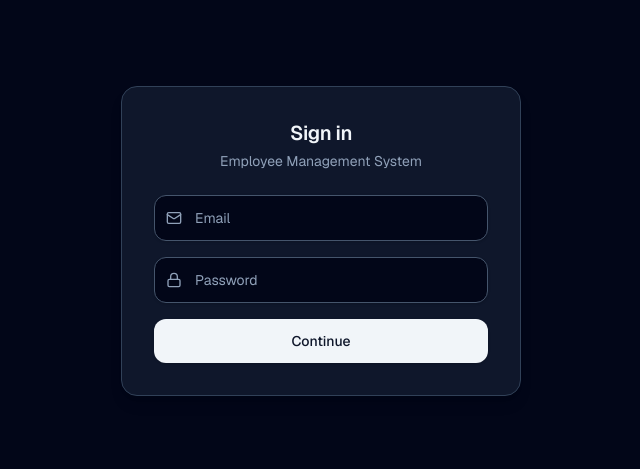
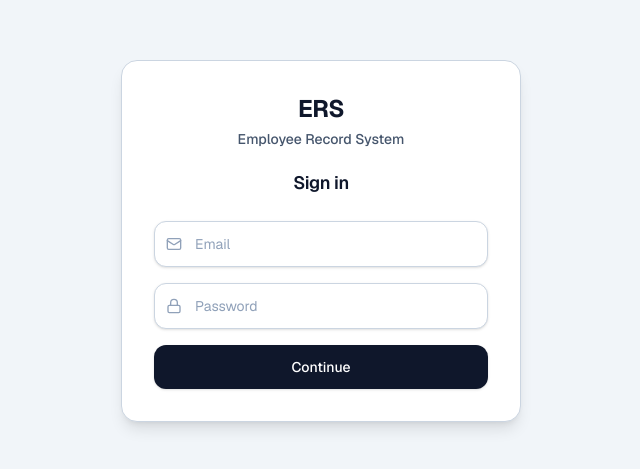
Before and after one commit to shaposh-coder/My-Employe-record-UP, a Next.js app: page /login in a window 1280 px wide. Shown: the part 159-628 px from the top of the page, without its empty margins (319-959 px from the left). Built offline with nearby package versions, Linux system fonts and the light colour scheme.

Commit message:
Light Theme Border Set

```diff
--- a/components/auth/login-form.tsx
+++ b/components/auth/login-form.tsx
@@ -58,12 +58,15 @@ export function LoginForm() {
   return (
     <div className="w-full max-w-[400px] rounded-2xl border border-slate-200/90 bg-white p-8 shadow-lg dark:border-slate-700 dark:bg-slate-900">
       <div className="mb-6 text-center">
-        <h1 className="text-xl font-semibold tracking-tight text-slate-900 dark:text-slate-100">
+        <p className="text-2xl font-bold tracking-tight text-slate-900 dark:text-slate-100">
+          ERS
+        </p>
+        <p className="mt-1 text-sm font-medium text-slate-600 dark:text-slate-400">
+          Employee Record System
+        </p>
+        <h1 className="mt-5 text-lg font-semibold tracking-tight text-slate-900 dark:text-slate-100">
           Sign in
         </h1>
-        <p className="mt-1 text-sm text-slate-600 dark:text-slate-400">
-          Employee Management System
-        </p>
       </div>
 
       {accessDenied ? (
--- a/components/dashboard/sidebar.tsx
+++ b/components/dashboard/sidebar.tsx
@@ -1,6 +1,5 @@
 "use client";
 
-import Image from "next/image";
 import Link from "next/link";
 import { usePathname } from "next/navigation";
 import { memo, useMemo } from "react";
@@ -13,8 +12,6 @@ import {
   Database,
 } from "lucide-react";
 import { ThemeToggle } from "@/src/components/ThemeToggle";
-import darkLogo from "@/logo/Dark Logo .png";
-import lightLogo from "@/logo/Light Logo.png";
 
 const nav: {
   href: string;
@@ -72,28 +69,15 @@ function SidebarComponent({ mobileOpen, onNavigate }: SidebarProps) {
         <Link
           href="/dashboard"
           onClick={onNavigate}
-          className="flex min-h-[3.75rem] min-w-0 items-center outline-none ring-offset-2 focus-visible:ring-2 focus-visible:ring-slate-400 dark:ring-offset-slate-950 dark:focus-visible:ring-slate-500"
+          className="flex min-h-[3.75rem] min-w-0 flex-col justify-center gap-0.5 outline-none ring-offset-2 focus-visible:ring-2 focus-visible:ring-slate-400 dark:ring-offset-slate-950 dark:focus-visible:ring-slate-500"
         >
-          <span className="sr-only">Dashboard</span>
-          <Image
-            src={lightLogo}
-            alt="ShaPosh"
-            width={lightLogo.width}
-            height={lightLogo.height}
-            priority
-            className="h-16 w-full max-w-[min(100%,14rem)] object-contain object-left dark:hidden sm:h-[4.5rem]"
-            sizes="(max-width: 768px) 220px, 240px"
-          />
-          <Image
-            src={darkLogo}
-            alt=""
-            width={darkLogo.width}
-            height={darkLogo.height}
-            priority
-            aria-hidden
-            className="hidden h-16 w-full max-w-[min(100%,14rem)] object-contain object-left dark:block sm:h-[4.5rem]"
-            sizes="(max-width: 768px) 220px, 240px"
-          />
+          <span className="text-2xl font-bold tracking-tight text-slate-900 dark:text-slate-100 sm:text-[1.65rem]">
+            ERS
+          </span>
+          <span className="text-[0.7rem] font-medium leading-snug text-slate-600 dark:text-slate-400 sm:text-xs">
+            Employee Record System
+          </span>
+          <span className="sr-only"> — go to dashboard</span>
         </Link>
       </div>
 
--- a/components/dashboard/topbar.tsx
+++ b/components/dashboard/topbar.tsx
@@ -8,7 +8,7 @@ import { useTopbarEndSlot } from "./topbar-slot-context";
 
 const titles: Record<string, string> = {
   "/dashboard": "Dashboard",
-  "/employees": "Employee Management",
+  "/employees": "Employees",
   "/employees/new": "Add employee",
   "/profile": "Profile",
   "/settings": "Users",
--- a/src/app/globals.css
+++ b/src/app/globals.css
@@ -57,3 +57,52 @@ body {
     animation: navigation-route-bar 1.1s ease-in-out infinite;
   }
 }
+
+/* -----------------------------------------------------------------------------
+   Light theme: clearer borders on inputs, cards, tables (slate-200 → slate-300).
+   Dark mode unchanged (html.dark). Uses !important to win over same-specificity
+   utilities without editing every component.
+   ----------------------------------------------------------------------------- */
+@layer utilities {
+  html:not(.dark) .border-slate-100 {
+    border-color: rgb(226 232 240) !important; /* slate-200 */
+  }
+
+  html:not(.dark) .border-slate-200,
+  html:not(.dark) .border-slate-200\/90,
+  html:not(.dark) .border-slate-200\/80,
+  html:not(.dark) .border-slate-200\/70 {
+    border-color: rgb(203 213 225) !important; /* slate-300 */
+  }
+
+  html:not(.dark) .border-slate-300 {
+    border-color: rgb(148 163 184) !important; /* slate-400 */
+  }
+
+  /* Table row / cell dividers that used very light borders */
+  html:not(.dark) .border-slate-100\/90,
+  html:not(.dark) .border-slate-100\/80 {
+    border-color: rgb(226 232 240) !important;
+  }
+
+  /* Rings (avatars, tabs, search bar) */
+  html:not(.dark) .ring-slate-200,
+  html:not(.dark) .ring-slate-200\/90,
+  html:not(.dark) .ring-slate-200\/80 {
+    --tw-ring-color: rgb(203 213 225) !important;
+  }
+
+  html:not(.dark) .ring-slate-200\/60,
+  html:not(.dark) .ring-slate-200\/70 {
+    --tw-ring-color: rgb(203 213 225) !important;
+  }
+
+  /* divide-y divide-slate-* (border between rows) */
+  html:not(.dark) .divide-y.divide-slate-100 > :not([hidden]) ~ :not([hidden]) {
+    border-top-color: rgb(226 232 240) !important; /* slate-200 */
+  }
+
+  html:not(.dark) .divide-y.divide-slate-200 > :not([hidden]) ~ :not([hidden]) {
+    border-top-color: rgb(203 213 225) !important; /* slate-300 */
+  }
+}
--- a/src/app/layout.tsx
+++ b/src/app/layout.tsx
@@ -16,8 +16,8 @@ const geistMono = Geist_Mono({
 
 export const metadata: Metadata = {
   title: {
-    default: "Employee Management System",
-    template: "%s · Employee Management System",
+    default: "Employee Record System",
+    template: "%s · ERS",
   },
   description:
     "Manage employees, roles, and organizational records in one place.",
@@ -40,7 +40,7 @@ export default function RootLayout({
       >
         <ThemeProvider
           attribute="class"
-          defaultTheme="dark"
+          defaultTheme="light"
           enableSystem={false}
         >
           <Providers>{children}</Providers>
```
